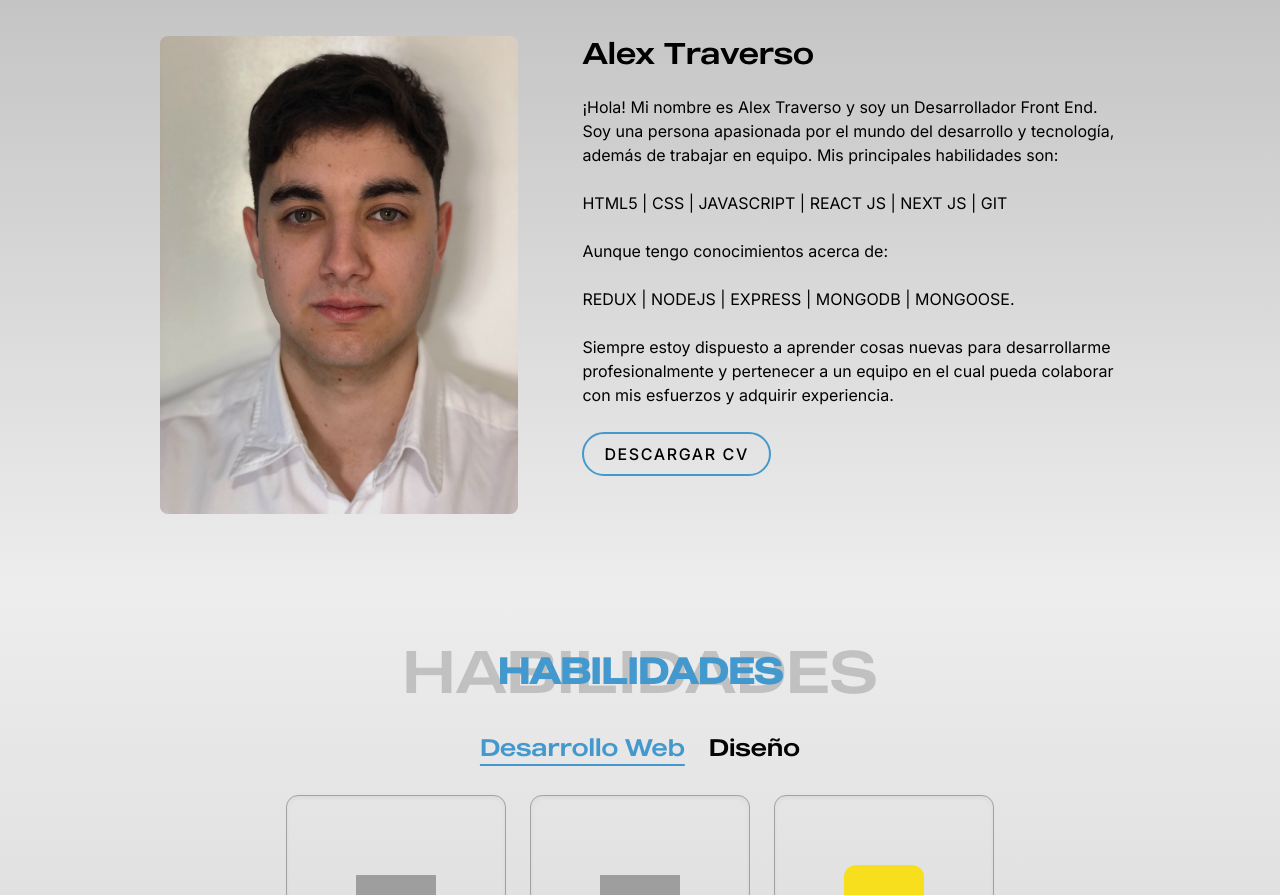
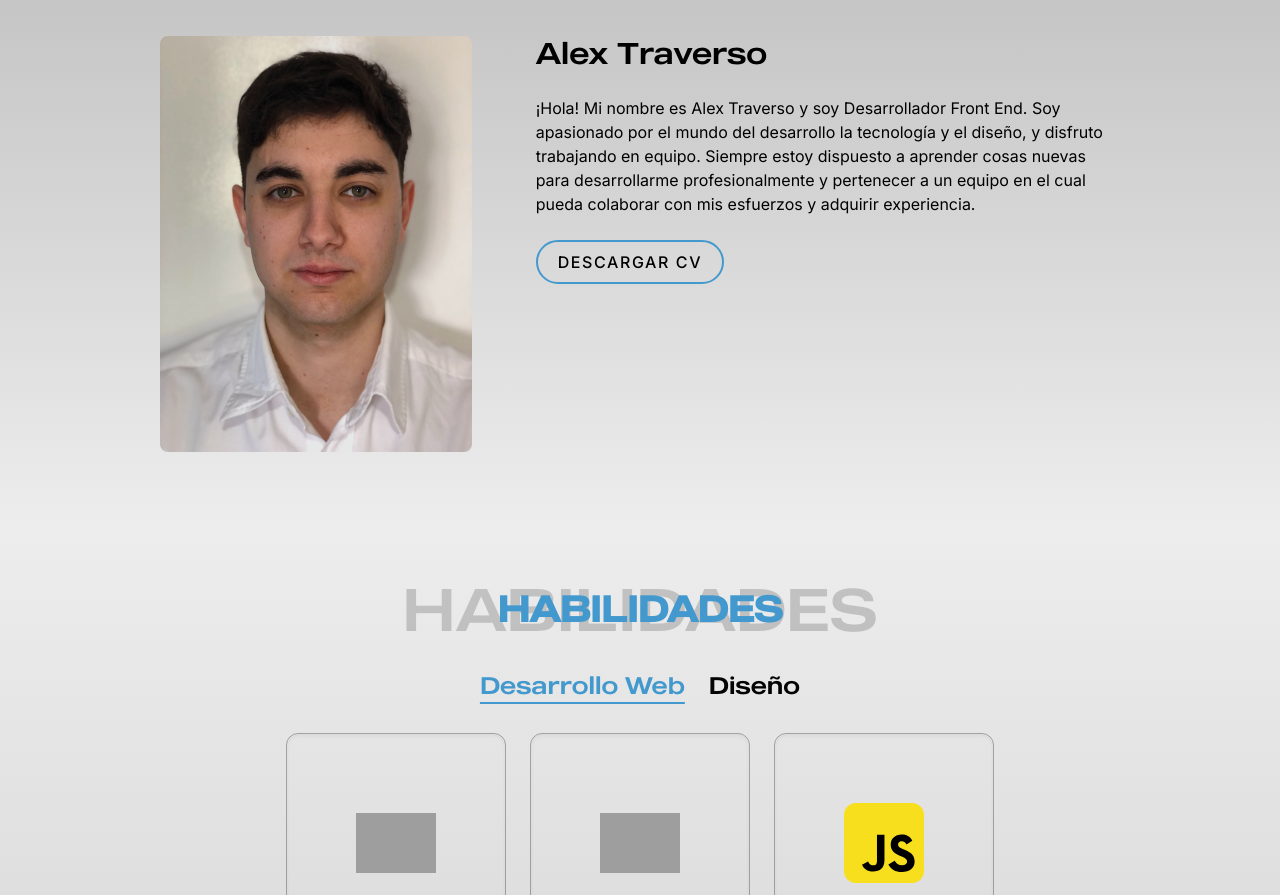
Before and after one commit to alex-traverso/Portfolio, a Next.js app: page / in a window 1280 px wide. Shown: the part 907-1802 px from the top of the page. Built offline with nearby package versions, Linux system fonts and the light colour scheme; grey boxes are pictures that could not be loaded.

Commit message:
change tech projects styles, add animation in socialmedia component

```diff
--- a/components/AboutMe/index.jsx
+++ b/components/AboutMe/index.jsx
@@ -14,9 +14,9 @@ export default function AboutMe() {
 			>
 				<Titles>SOBRE MÍ</Titles>
 				<div className="flex lg:flex-row lg:items-start gap-16 transition-all mm:flex-col mm:justify-center mm:items-center mm:w-full">
-					<MotionScrollTransition className="rounded-lg mm:w-[280px] m:w-[300px] md:w-[400px] xs:w-[350px] flex items-center overflow-hidden">
+					<MotionScrollTransition className="rounded-lg mm:w-[280px] m:w-[300px] xs:w-[320px] flex items-center overflow-hidden">
 						<Image
-							className="object-cover w-full h-full object-top drop-shadow-md hover:scale-[1.02] duration-[0.3s]"
+							className="object-cover w-full h-full object-top drop-shadow-md hover:scale-[1.03] duration-[0.3s]"
 							src={profile}
 							alt="Logo"
 						/>
@@ -26,8 +26,16 @@ export default function AboutMe() {
 							Alex Traverso
 						</h2>
 
-						<div className="my-6 mm:text-center lg:text-left">
+						<MotionScrollTransition className="my-6 mm:text-center lg:text-left">
 							<p>
+								¡Hola! Mi nombre es Alex Traverso y soy Desarrollador Front End.
+								Soy apasionado por el mundo del desarrollo la tecnología y el
+								diseño, y disfruto trabajando en equipo. Siempre estoy dispuesto
+								a aprender cosas nuevas para desarrollarme profesionalmente y
+								pertenecer a un equipo en el cual pueda colaborar con mis
+								esfuerzos y adquirir experiencia.
+							</p>
+							{/* <p>
 								¡Hola! Mi nombre es Alex Traverso y soy un Desarrollador Front
 								End. Soy una persona apasionada por el mundo del desarrollo y
 								tecnología, además de trabajar en equipo. Mis principales
@@ -46,8 +54,8 @@ export default function AboutMe() {
 								Siempre estoy dispuesto a aprender cosas nuevas para
 								desarrollarme profesionalmente y pertenecer a un equipo en el
 								cual pueda colaborar con mis esfuerzos y adquirir experiencia.
-							</p>
-						</div>
+							</p> */}
+						</MotionScrollTransition>
 						<MotionScrollTransition className=" lg:block mm:flex mm:justify-center">
 							<Button
 								href="/CV - Alex Traverso.pdf"
--- a/components/Banner/index.jsx
+++ b/components/Banner/index.jsx
@@ -1,16 +1,10 @@
 import Typewriter from "typewriter-effect";
 import { Link } from "react-scroll";
-import { motion } from "framer-motion";
 
 export default function Banner() {
 	return (
 		<>
-			<motion.div
-				initial={{ opacity: 0 }}
-				animate={{ opacity: 1 }}
-				transition={{ duration: 1.5 }}
-				className="relative bg-dark w-full h-[calc(100vh_-_5rem)] mt-20 flex items-center justify-start overflow-hidden"
-			>
+			<div className="relative bg-dark w-full h-[calc(100vh_-_5rem)] mt-20 flex items-center justify-start overflow-hidden">
 				<div className="absolute z-10 flex flex-col justify-center items-start bg-black lg:px-sectionSides mm:px-sectionSidesMobile w-full h-full bg-opacity-[0.3]">
 					<div>
 						<h1
@@ -56,7 +50,7 @@ export default function Banner() {
 						<source src="/video-banner.mp4" type="video/mp4" />
 					</video>
 				</div>
-			</motion.div>
+			</div>
 		</>
 	);
 }
--- a/components/Project/index.jsx
+++ b/components/Project/index.jsx
@@ -24,20 +24,20 @@ export default function Project({
 				height={800}
 			/>
 			<div className="absolute bottom-0 w-full h-full overflow-hidden opacity-0 hover:opacity-100 transition-all">
-				<div className="flex flex-col w-full h-full gap-6 absolute bottom-0">
-					<div className="bg-lightestBg dark:bg-lightestGrey dark:bg-opacity-80 p-4 h-full flex flex-col justify-end">
+				<div className="absolute flex flex-col w-full h-full bottom-0">
+					<div className="bg-lightestBg dark:bg-lightestGrey bg-opacity-70 dark:bg-opacity-80 p-4 h-full flex flex-col justify-end">
 						<h2 className="text-lg md:text-xl text-black dark:text-white font-medium">
 							{title}
 						</h2>
 						<p className="text-black dark:text-white text-sm">{description}</p>
 
-						<div className="flex gap-2 pt-2">
+						<div className="flex gap-2 pt-3">
 							<Link href={url} target="_blank" rel="noreferrer">
 								<LinkProject
 									width={22}
 									height={22}
 									fill="#4399CE"
-									className="w-[18px] md:w-[22px]"
+									className="w-[18px] md:w-[25px] hover:scale-[1.1] transition-all"
 								/>
 							</Link>
 
@@ -46,7 +46,7 @@ export default function Project({
 									width={22}
 									height={22}
 									stroke="#4399CE"
-									className="w-[18px] md:w-[22px]"
+									className="w-[18px] md:w-[25px] hover:scale-[1.1] transition-all"
 								/>
 							</Link>
 						</div>
--- a/components/Technology/index.jsx
+++ b/components/Technology/index.jsx
@@ -6,7 +6,7 @@ export default function Technology({ tech }) {
 			<Image
 				src={tech.src}
 				alt={tech.name}
-				className="w-5 h-5"
+				className="h-4 w-4 md:w-5 md:h-5"
 				width={20}
 				height={20}
 			/>
--- a/pages/index.jsx
+++ b/pages/index.jsx
@@ -13,6 +13,8 @@ import NavBar from "@/components/NavBar";
 import SocialMedia from "@/components/SocialMedia";
 import AboutMe from "@/components/AboutMe";
 
+import { motion } from "framer-motion";
+
 export default function Home() {
 	return (
 		<>
@@ -25,7 +27,12 @@ export default function Home() {
 				<meta name="viewport" content="width=device-width, initial-scale=1" />
 				<link rel="icon" href="/logo.png" />
 			</Head>
-			<main id="home">
+			<motion.main
+				id="home"
+				initial={{ opacity: 0 }}
+				animate={{ opacity: 1 }}
+				transition={{ duration: 1.5 }}
+			>
 				<NavBar />
 				<Banner />
 				<SocialMedia />
@@ -35,7 +42,7 @@ export default function Home() {
 				<Projects />
 				<Contact />
 				<Footer />
-			</main>
+			</motion.main>
 		</>
 	);
 }
```
